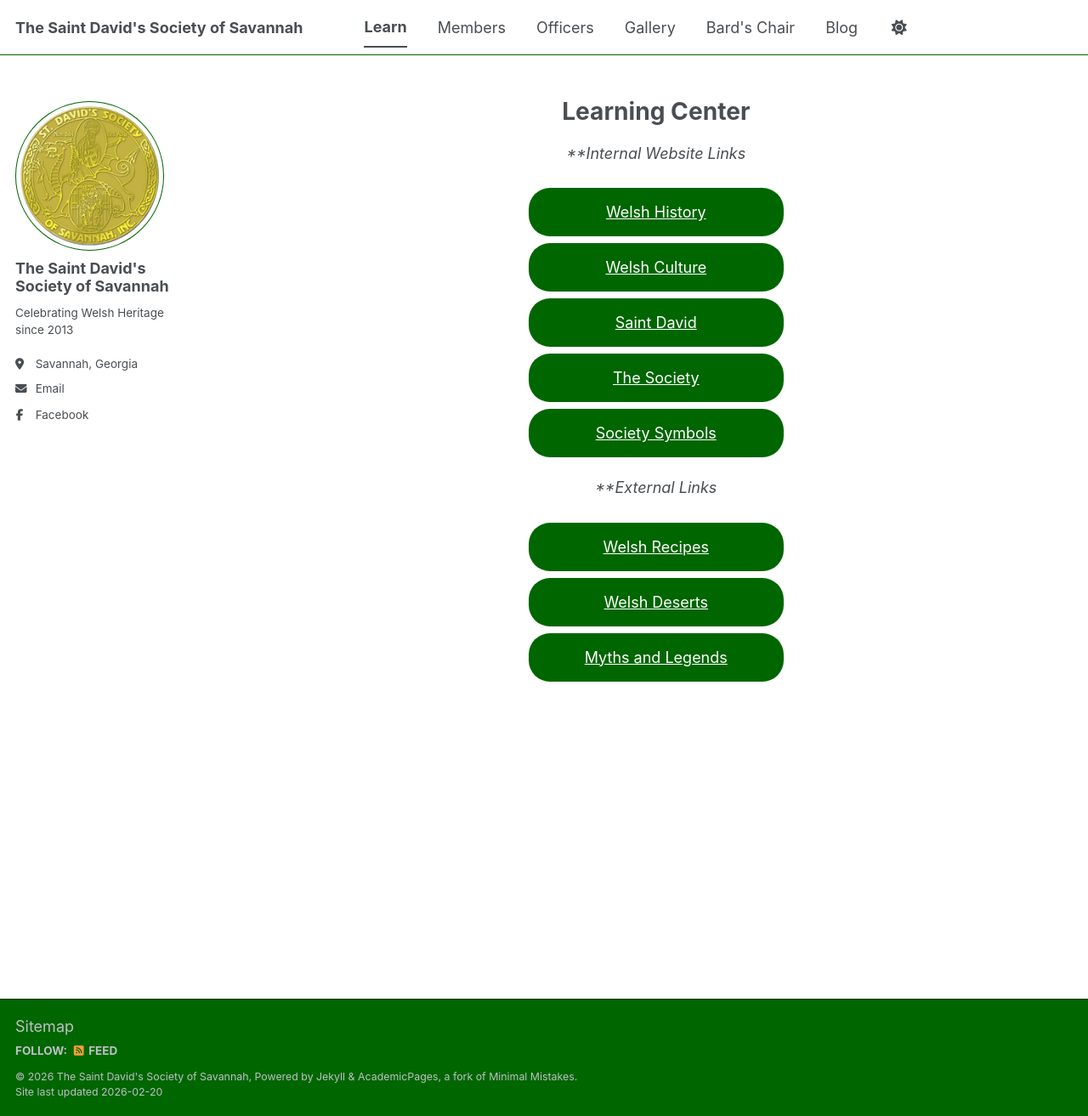
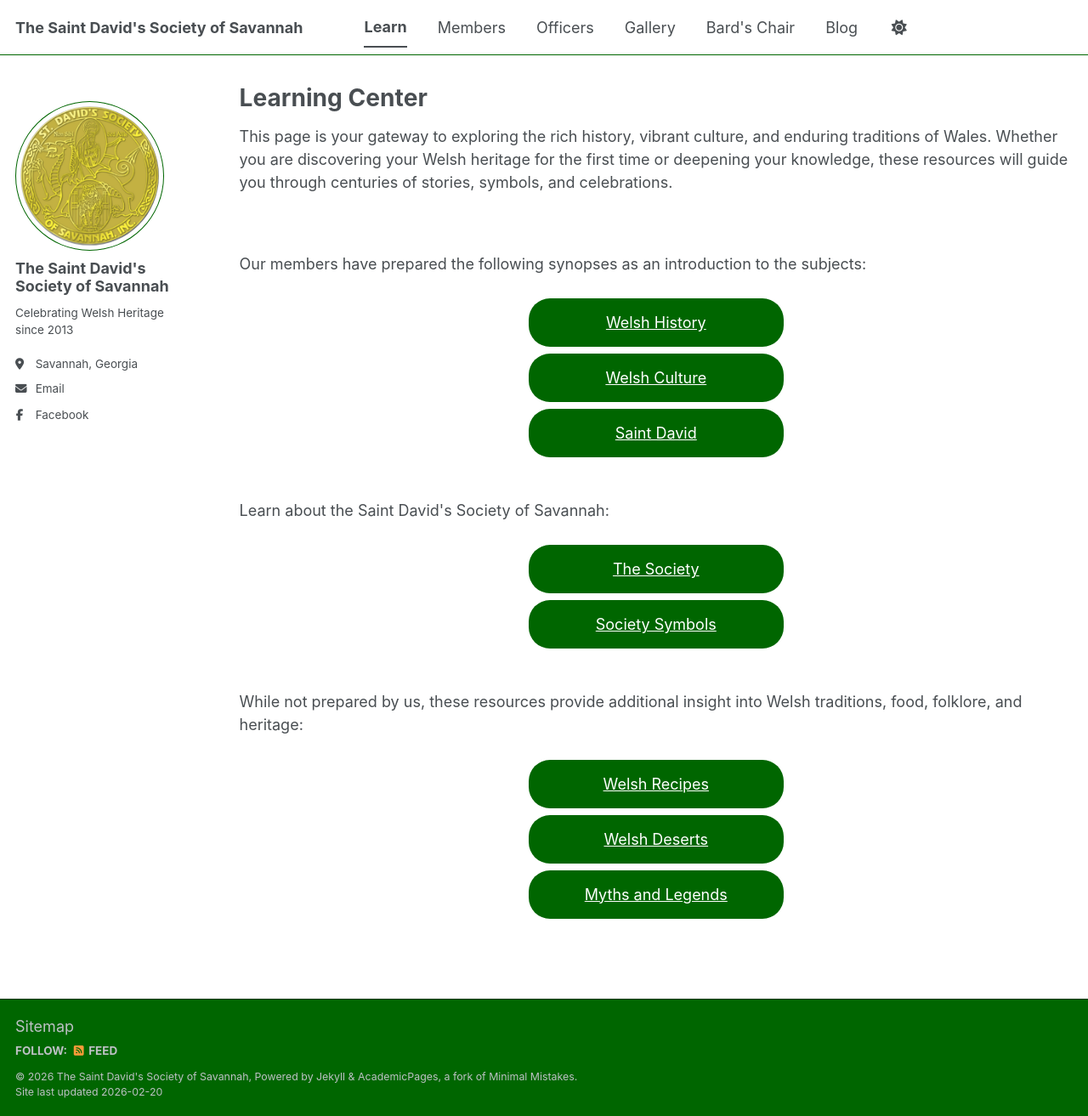
Before and after one commit to whancock6/sdss2, a Jekyll site: the page built from _pages/learn.html, in a window 1280 px wide and 1313 px high. Shown: the whole window at 85% size. Built offline with Jekyll 4.4.1, drawn with Linux system fonts in a browser that asks for light colours; a script bundle is joined from its source files by our own code; library files that are not in the unit come from our copies.

Commit message:
Update learn.html

```diff
--- a/_pages/learn.html
+++ b/_pages/learn.html
@@ -1,6 +1,6 @@
 ---
 layout: archive
-title: #"Learning Center"
+title: "Learning Center"
 permalink: /learn/
 author_profile: true
 ---
@@ -32,15 +32,25 @@
 </style>
 </head>
 <body>
+<p>This page is your gateway to exploring the rich history, vibrant culture, and enduring traditions of Wales.
+  Whether you are discovering your Welsh heritage for the first time or deepening your knowledge,
+  these resources will guide you through centuries of stories, symbols, and celebrations.</p>
+<br>
+<p>Our members have prepared the following synopses as an introduction to the subjects:</p>
 <center>
-<h1>Learning Center</h1>
-<p><em>**Internal Website Links</em></p>
 <a href="https://whancock6.github.io/sdss2/history/" class="button" target="_self">Welsh History</a><br>
 <a href="https://whancock6.github.io/sdss2/culture/" class="button" target="_self">Welsh Culture</a><br>
 <a href="https://whancock6.github.io/sdss2/Saint-David/" class="button" target="_self">Saint David</a><br>
+<br>
+</center>
+<p>Learn about the Saint David's Society of Savannah:</p>
+<center>
 <a href="https://whancock6.github.io/sdss2/the-society/" class="button" target="_self">The Society</a><br>
 <a href="https://whancock6.github.io/sdss2/symbols/" class="button" target="_self">Society Symbols</a><br>
-<p><em>**External Links</em></p>
+<br>
+</center>
+<p>While not prepared by us, these resources provide additional insight into Welsh traditions, food, folklore, and heritage:</p>
+<center>
 <a href="https://www.historic-uk.com/CultureUK/Traditional-Welsh-Food/" class="button" target="_blank">Welsh Recipes</a><br>
 <a href="https://recipes.fandom.com/wiki/Category:Welsh_Desserts" class="button" target="_blank">Welsh Deserts</a><br>
 <a href="https://www.wales.com/about/history-and-heritage/welsh-traditions-myths-and-legends" class="button" target="_blank">Myths and Legends</a><br>
```
